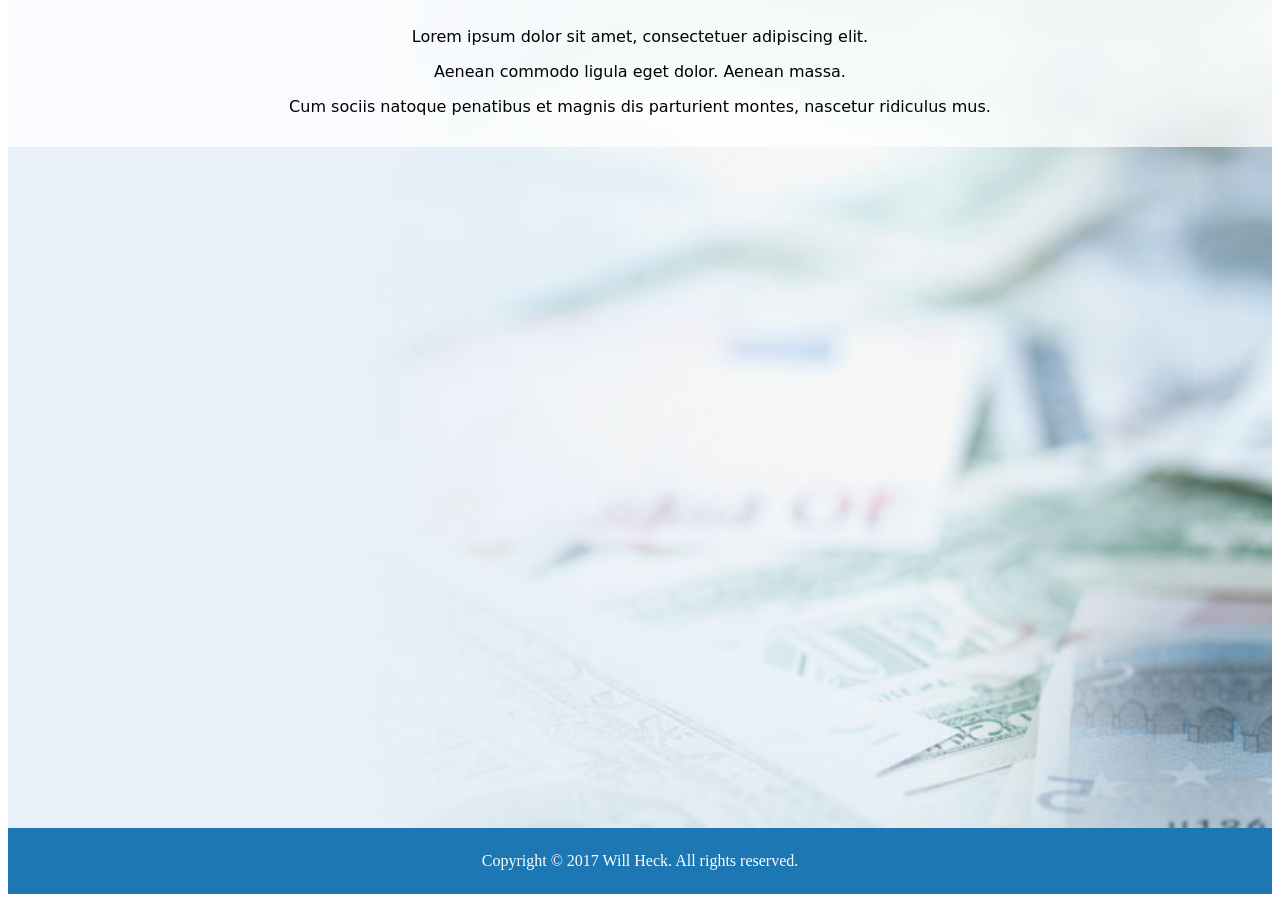
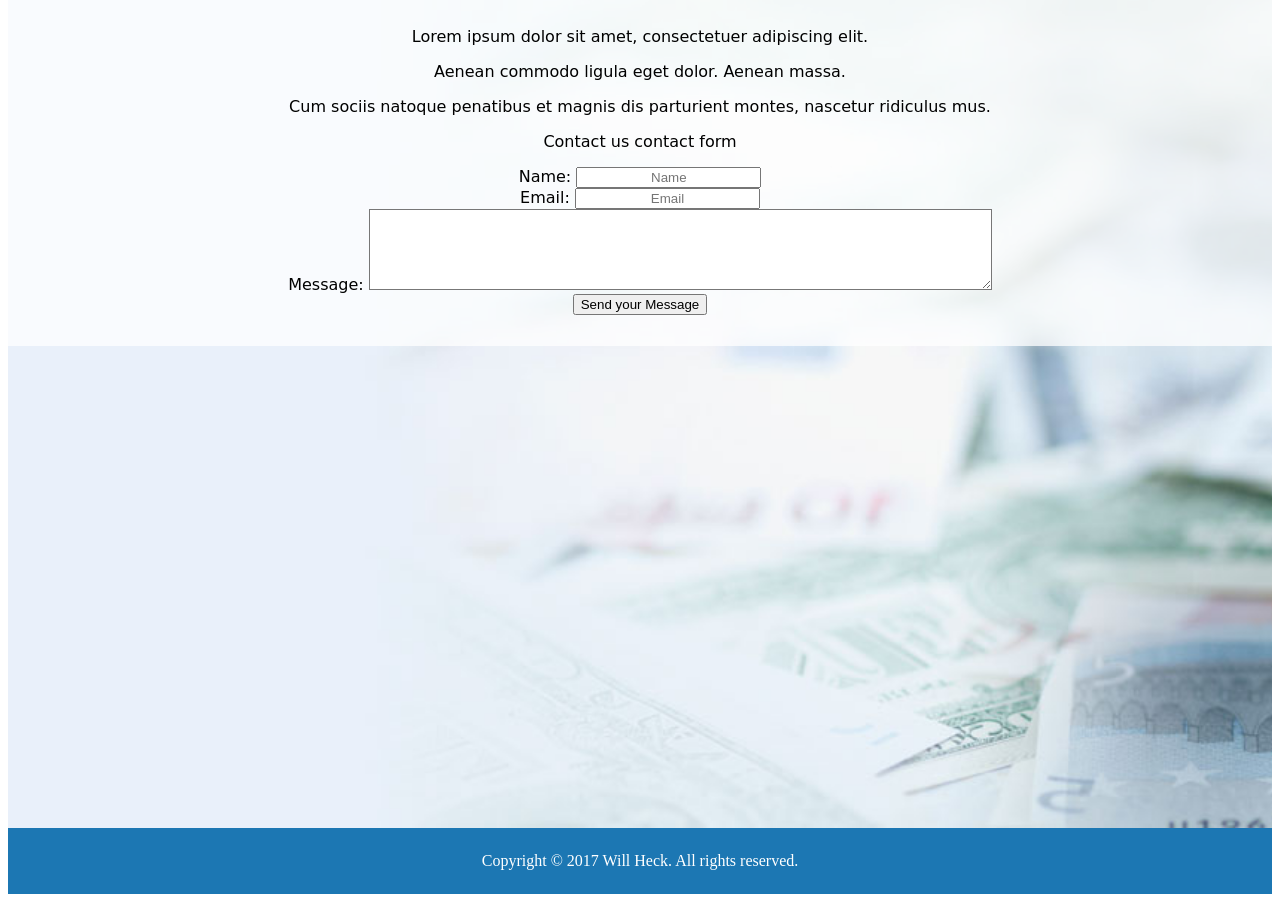
Before and after one commit to WillHeck/Single-Page-Website, a plain HTML site: page index.html in a window 1280 px wide. Shown: the part 4280-5182 px from the top of the page. Drawn offline with nearby package versions, Linux system fonts and the light colour scheme; a web font is replaced by a local one.

Commit message:
added contact

```diff
--- a/css/style.css
+++ b/css/style.css
@@ -44,6 +44,32 @@
     height: 50px;
     float: left;
     background-size: 200px;
+}
+
+.form {
+    margin: 0 auto;
+    max-width: 500px;
+    padding: 1em;
+    border: 1px solid #ccc;
+    border-radius: 1em;
+}
+
+.label {
+    display: block;
+    width: 100%;
+    text-align: left;
+}
+
+#input,
+textarea {
+    width: 50%;
+    border: 1px solid #777;
+    font-size: 1em;
+}
+
+#input:focus,
+textarea:focus {
+    border-color: red;
 }
 
 #minimenu {
--- a/index.html
+++ b/index.html
@@ -69,11 +69,11 @@
                 <p>Donec quam felis, ultricies nec, pellentesque eu, pretium quis, sem. Nulla consequat massa quis enim. Donec pede justo, fringilla vel, aliquet nec, vulputate</p>
                 <p>Lorem ipsum dolor sit amet, consectetuer adipiscing elit. Aenean commodo ligula eget dolor. Aenean massa.</p>
                 <p>Cum sociis natoque penatibus et magnis dis parturient montes, nascetur ridiculus mus. Donec quam felis, ultricies nec, pellentesque eu, pretium quis, sem. Nulla consequat massa quis enim. Donec pede justo, fringilla vel, aliquet nec, vulputate</p>
-        <p>Lorem ipsum dolor sit amet, consectetuer adipiscing elit. Aenean commodo ligula eget dolor. Aenean massa. Cum sociis natoque penatibus et magnis dis parturient montes, nascetur ridiculus mus. Donec quam felis, ultricies nec, pellentesque eu, pretium
-          quis, sem.</p>
+                <p>Lorem ipsum dolor sit amet, consectetuer adipiscing elit. Aenean commodo ligula eget dolor. Aenean massa. Cum sociis natoque penatibus et magnis dis parturient montes, nascetur ridiculus mus. Donec quam felis, ultricies nec, pellentesque
+                    eu, pretium quis, sem.</p>
 
-        <p>Nulla consequat massa quis enim. Donec pede justo, fringilla vel, aliquet nec, vulputate eget, arcu. In enim justo, rhoncus ut, imperdiet a, venenatis vitae, justo. Nullam dictum felis eu pede mollis pretium. Integer tincidunt. Cras dapibus. Vivamus
-          elementum semper nisi. Aenean vulputate eleifend tellus. Aenean leo ligula, porttitor eu, consequat vitae, eleifend ac, enim. Aliquam lorem ante, dapibus in, viverra quis, feugiat a,</p>
+                <p>Nulla consequat massa quis enim. Donec pede justo, fringilla vel, aliquet nec, vulputate eget, arcu. In enim justo, rhoncus ut, imperdiet a, venenatis vitae, justo. Nullam dictum felis eu pede mollis pretium. Integer tincidunt. Cras dapibus.
+                    Vivamus elementum semper nisi. Aenean vulputate eleifend tellus. Aenean leo ligula, porttitor eu, consequat vitae, eleifend ac, enim. Aliquam lorem ante, dapibus in, viverra quis, feugiat a,</p>
             </article>
         </section>
         <section id="service" class="section">
@@ -93,24 +93,24 @@
                 <h2>Products Section</h2>
             </header>
             <article>
-        <p>Lorem ipsum dolor sit amet, consectetuer adipiscing elit. Aenean commodo ligula eget dolor. Aenean massa. Cum sociis natoque penatibus et magnis dis parturient montes, nascetur ridiculus mus. Donec quam felis, ultricies nec, pellentesque eu, pretium
-          quis, sem. Nulla consequat massa quis enim. Donec pede justo, fringilla vel, aliquet nec, vulputate eget, arcu. In enim justo, rhoncus ut, imperdiet a, venenatis vitae, justo. Nullam dictum felis eu pede mollis pretium. Integer tincidunt. Cras
-          dapibus. Vivamus elementum semper nisi. Aenean vulputate eleifend tellus. Aenean leo ligula, porttitor eu, consequat vitae, eleifend ac, enim. Aliquam lorem ante, dapibus in, viverra quis, feugiat a, tellus. Phasellus viverra nulla ut metus
-          varius laoreet. Quisque rutrum. Aenean imperdiet. Etiam ultricies nisi vel augue. Curabitur ullamcorper ultricies nisi. Nam eget dui. Etiam rhoncus.</p>
+                <p>Lorem ipsum dolor sit amet, consectetuer adipiscing elit. Aenean commodo ligula eget dolor. Aenean massa. Cum sociis natoque penatibus et magnis dis parturient montes, nascetur ridiculus mus. Donec quam felis, ultricies nec, pellentesque
+                    eu, pretium quis, sem. Nulla consequat massa quis enim. Donec pede justo, fringilla vel, aliquet nec, vulputate eget, arcu. In enim justo, rhoncus ut, imperdiet a, venenatis vitae, justo. Nullam dictum felis eu pede mollis pretium.
+                    Integer tincidunt. Cras dapibus. Vivamus elementum semper nisi. Aenean vulputate eleifend tellus. Aenean leo ligula, porttitor eu, consequat vitae, eleifend ac, enim. Aliquam lorem ante, dapibus in, viverra quis, feugiat a, tellus.
+                    Phasellus viverra nulla ut metus varius laoreet. Quisque rutrum. Aenean imperdiet. Etiam ultricies nisi vel augue. Curabitur ullamcorper ultricies nisi. Nam eget dui. Etiam rhoncus.</p>
 
-        <p>Maecenas tempus, tellus eget condimentum rhoncus, sem quam semper libero, sit amet adipiscing sem neque sed ipsum. Nam quam nunc, blandit vel, luctus pulvinar, hendrerit id, lorem. Maecenas nec odio et ante tincidunt tempus. Donec vitae sapien
-          ut libero venenatis faucibus. Nullam quis ante. Etiam sit amet orci eget eros faucibus tincidunt. Duis leo. Sed fringilla mauris sit amet nibh. Donec sodales sagittis magna. Sed consequat, leo eget bibendum sodales, augue velit cursus nunc,
-          quis gravida magna mi a libero. Fusce vulputate eleifend sapien. Vestibulum purus quam, scelerisque ut, mollis sed, nonummy id, metus. Nullam accumsan lorem in dui. Cras ultricies mi eu turpis hendrerit fringilla. Vestibulum ante ipsum primis
-          in faucibus orci luctus et ultrices posuere cubilia Curae; In ac dui quis mi consectetuer lacinia. Nam pretium turpis et arcu.</p>
+                <p>Maecenas tempus, tellus eget condimentum rhoncus, sem quam semper libero, sit amet adipiscing sem neque sed ipsum. Nam quam nunc, blandit vel, luctus pulvinar, hendrerit id, lorem. Maecenas nec odio et ante tincidunt tempus. Donec vitae
+                    sapien ut libero venenatis faucibus. Nullam quis ante. Etiam sit amet orci eget eros faucibus tincidunt. Duis leo. Sed fringilla mauris sit amet nibh. Donec sodales sagittis magna. Sed consequat, leo eget bibendum sodales, augue velit
+                    cursus nunc, quis gravida magna mi a libero. Fusce vulputate eleifend sapien. Vestibulum purus quam, scelerisque ut, mollis sed, nonummy id, metus. Nullam accumsan lorem in dui. Cras ultricies mi eu turpis hendrerit fringilla. Vestibulum
+                    ante ipsum primis in faucibus orci luctus et ultrices posuere cubilia Curae; In ac dui quis mi consectetuer lacinia. Nam pretium turpis et arcu.</p>
 
-        <p>Duis arcu tortor, suscipit eget, imperdiet nec, imperdiet iaculis, ipsum. Sed aliquam ultrices mauris. Integer ante arcu, accumsan a, consectetuer eget, posuere ut, mauris. Praesent adipiscing. Phasellus ullamcorper ipsum rutrum nunc. Nunc nonummy
-          metus. Vestibulum volutpat pretium libero. Cras id dui. Aenean ut eros et nisl sagittis vestibulum. Nullam nulla eros, ultricies sit amet, nonummy id, imperdiet feugiat, pede. Sed lectus. Donec mollis hendrerit risus. Phasellus nec sem in justo
-          pellentesque facilisis. Etiam imperdiet imperdiet orci. Nunc nec neque. Phasellus leo dolor, tempus non, auctor et, hendrerit quis, nisi. Curabitur ligula sapien, tincidunt non, euismod vitae, posuere imperdiet, leo. Maecenas malesuada. Praesent
-          congue erat at massa. Sed cursus turpis vitae tortor. Donec posuere vulputate arcu. Phasellus accumsan cursus velit. Vestibulum ante ipsum primis in faucibus orci luctus et ultrices posuere cubilia Curae; Sed aliquam, nisi quis porttitor congue,
-          elit erat euismod orci, ac placerat dolor lectus quis orci. Phasellus consectetuer vestibulum elit. Aenean tellus metus, bibendum sed, posuere ac, mattis non, nunc. Vestibulum fringilla pede sit amet augue. In turpis. Pellentesque posuere. Praesent
-          turpis. Aenean posuere, tortor sed cursus feugiat, nunc augue blandit nunc, eu sollicitudin urna dolor sagittis lacus. Donec elit libero, sodales nec, volutpat a, suscipit non, turpis. Nullam sagittis. Suspendisse pulvinar, augue ac venenatis
-          condimentum, sem libero volutpat nibh, nec pellentesque velit pede quis nunc. Vestibulum ante ipsum primis in faucibus orci luctus et ultrices posuere cubilia Curae; Fusce id purus. Ut varius tincidunt libero. Phasellus dolor. Maecenas vestibulum
-          mollis
+                <p>Duis arcu tortor, suscipit eget, imperdiet nec, imperdiet iaculis, ipsum. Sed aliquam ultrices mauris. Integer ante arcu, accumsan a, consectetuer eget, posuere ut, mauris. Praesent adipiscing. Phasellus ullamcorper ipsum rutrum nunc.
+                    Nunc nonummy metus. Vestibulum volutpat pretium libero. Cras id dui. Aenean ut eros et nisl sagittis vestibulum. Nullam nulla eros, ultricies sit amet, nonummy id, imperdiet feugiat, pede. Sed lectus. Donec mollis hendrerit risus.
+                    Phasellus nec sem in justo pellentesque facilisis. Etiam imperdiet imperdiet orci. Nunc nec neque. Phasellus leo dolor, tempus non, auctor et, hendrerit quis, nisi. Curabitur ligula sapien, tincidunt non, euismod vitae, posuere imperdiet,
+                    leo. Maecenas malesuada. Praesent congue erat at massa. Sed cursus turpis vitae tortor. Donec posuere vulputate arcu. Phasellus accumsan cursus velit. Vestibulum ante ipsum primis in faucibus orci luctus et ultrices posuere cubilia
+                    Curae; Sed aliquam, nisi quis porttitor congue, elit erat euismod orci, ac placerat dolor lectus quis orci. Phasellus consectetuer vestibulum elit. Aenean tellus metus, bibendum sed, posuere ac, mattis non, nunc. Vestibulum fringilla
+                    pede sit amet augue. In turpis. Pellentesque posuere. Praesent turpis. Aenean posuere, tortor sed cursus feugiat, nunc augue blandit nunc, eu sollicitudin urna dolor sagittis lacus. Donec elit libero, sodales nec, volutpat a, suscipit
+                    non, turpis. Nullam sagittis. Suspendisse pulvinar, augue ac venenatis condimentum, sem libero volutpat nibh, nec pellentesque velit pede quis nunc. Vestibulum ante ipsum primis in faucibus orci luctus et ultrices posuere cubilia Curae;
+                    Fusce id purus. Ut varius tincidunt libero. Phasellus dolor. Maecenas vestibulum mollis
                 </p>
             </article>
         </section>
@@ -124,6 +124,26 @@
                 <p>Aenean commodo ligula eget dolor. Aenean massa.</p>
 
                 <p>Cum sociis natoque penatibus et magnis dis parturient montes, nascetur ridiculus mus.</p>
+                <p>Contact us contact form</p>
+                <p>
+                    <form>
+                        <div class="row">
+                            <label for="Name">Name:</label>
+                            <input id="Name" name="Name" type="text" placeholder="Name">
+                        </div>
+                        <div class="row">
+                            <label for="Email">Email:</label>
+                            <input id="Email" name="Email" type="email" placeholder="Email">
+                        </div>
+                        <div class="row">
+                            <label for="Message">Message:</label>
+                            <textarea id="Message" name="Message" rows="5" cols="50"></textarea>
+                        </div>
+                        <div class="row">
+                            <button type="submit">Send your Message</button>
+                        </div>
+                    </form>
+                </p>
 
             </article>
         </section>
```
Lines whose indentation alone changed are shown as unchanged.
